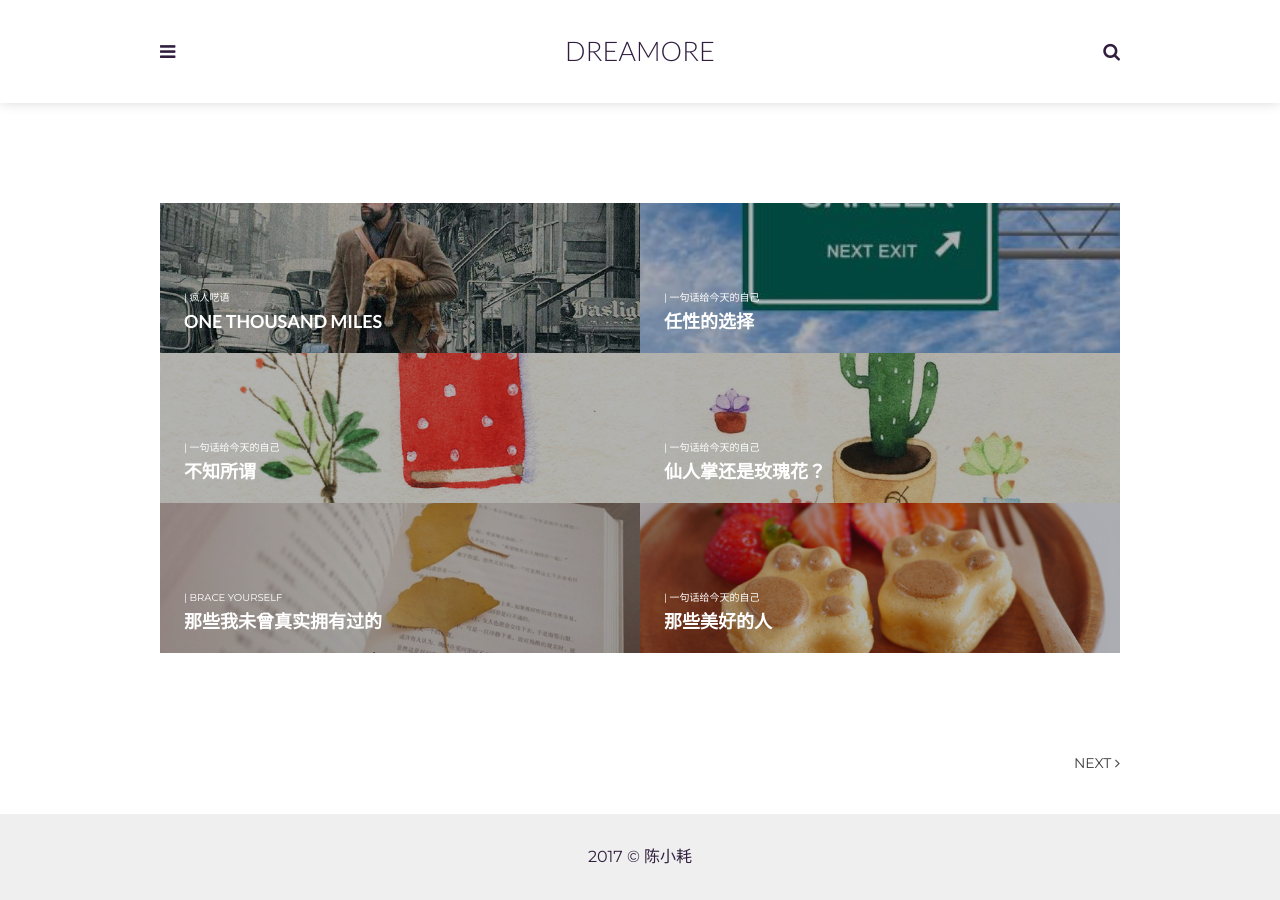
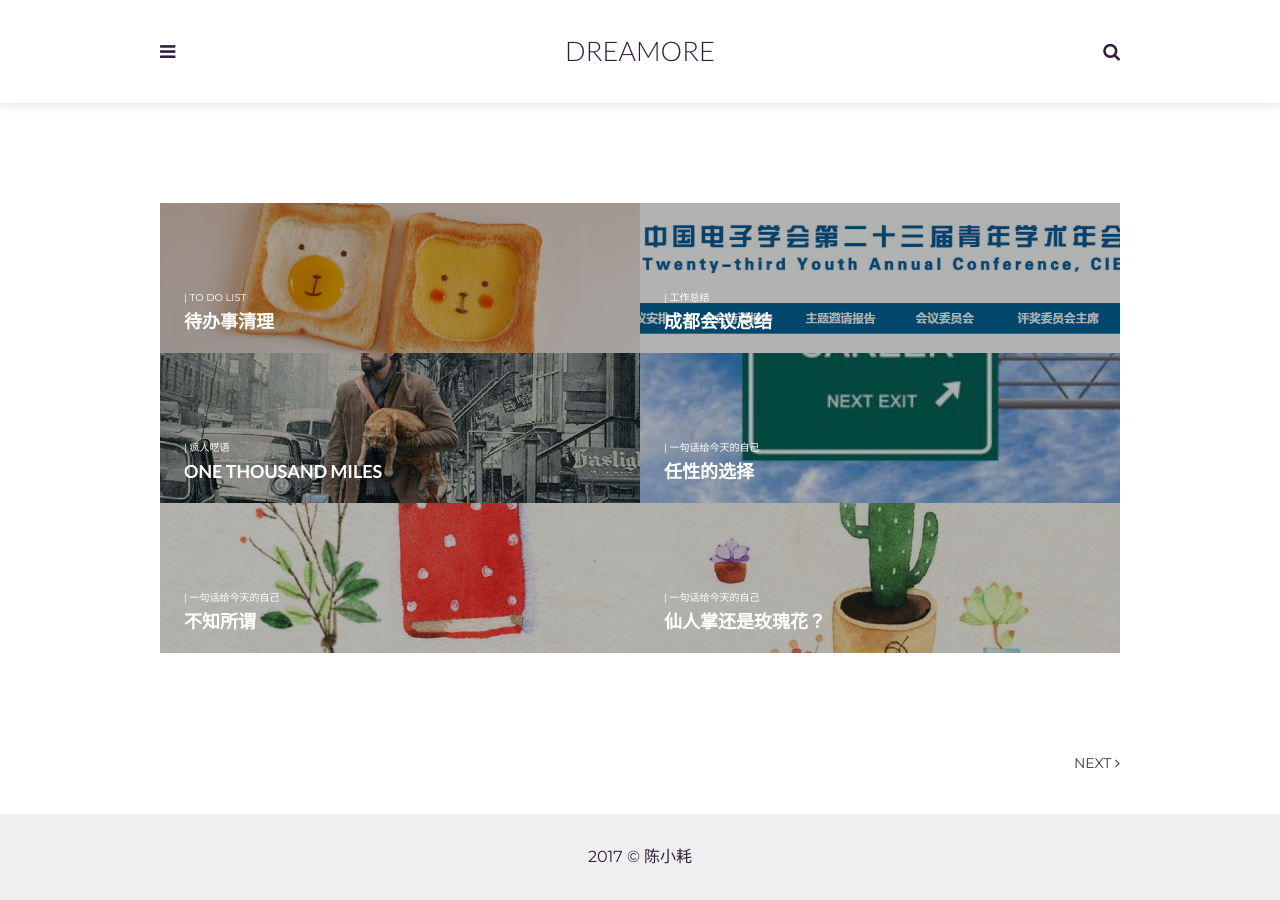
Before and after one commit to CJHdreamore/DreamoreBlog, a Jekyll site: the page built from index.html, in a window 1280 px wide. Built offline with Jekyll 4.4.1, drawn with Linux system fonts in a browser that asks for light colours; the list of posts is cut into pages by our own code; some of the changed lines change nothing that is shown.

Commit message:
今天的博文

```diff
--- a/_config.yml
+++ b/_config.yml
@@ -34,7 +34,7 @@ paginate_path: /page:num/
 
 # Build settings
 markdown: kramdown
-gems:
+plugins:
   - jekyll-paginate
   - jekyll-feed
   - jekyll-sitemap
--- /dev/null
+++ b/_posts/2017-11-28-meeting_report_CD.mdown
@@ -0,0 +1,48 @@
+---
+layout: post
+title: 成都会议总结
+img: CD_meeting.png
+date: 2017-11-28
+categories: work
+tags: [工作总结]
+author: 陈小耗
+---
+
+这次成都行打着去开会的旗号，其实我是想回家见亲人和老友。加之是师兄投的论文去开会，实质上我并没有任何贡献。但即便如此，我想自己也应该整合一下思路，毕竟还是听了一天的报告，或多或少都会有些收获。所以现在梳理一下，也是方便日后回顾。
+
+对于这次会议，前期我的期待是：一是看有没有也做高度计的同行，可以看看他们的工作是在何处；二则是学习有没有把深度学习、机器学习用在雷达领域的。
+
+对于前者，在我离开成都去重庆的那天，似乎有一个报告是关于此。对于后者，我也错过了报告，但在会议论文集中找到了一篇国防科大用深度网络做的生物雷达人体行为识别。在阅读之后，我觉得可以把自己想法记录下来，看看在后续的工作中自己能不能实际的用实验室的设备去做一些实验，然后训练自己对于深度学习的理解。这一点是有硬件条件的，那我就一定要去实施了。
+
+25号那天听的报告其实也寥寥。早晨我到达开会地点时，是海军航空大学的何友院士做的一个关于“天空基多平台海洋目标探测与识别”的研究。我认为他们这个课题的重点是海上目标信息的感知与融合。
+所谓信息感知就包括了对目标的捕捉、跟踪和识别。他们的侧重点是识别，也就是对目标的回波（大多以图像方式）做解译。那么自然，这其中就涉及到了很多机器学习的模型和算法。因为是天空基的数据，所以还有一个异构数据的融合问题。其实这个问题在项目中是很普遍的，不同环境和传感器下获取的数据，在处理中心端必须要将其融合。虽然院士并没有具体说是如何对异构数据进行融合的，但我想这应该是数据处理中的一大挑战。
+院士还提到了一个概念叫“差异信息的关联度量”，这让我想起了我在处理大气延时的模型时使用的“Objective Analysis",这其实就是一种差异信息的关联度量。
+
+接着是崔铁军教授的讲座，两个字：叹服！我认为能把科研做的如此的有清晰有条理，有内容又有应用，实在是太令人佩服了。崔铁军教授从里到外都散发着学者的儒雅和博闻强识，他回顾了自己课题组从04年到如今针对“电磁超材料”做出的研究，整个路径步步深入，又结合时代富有创新和变化，真的是被他的风采深深吸引。在我有限的认识中，崔教授相当于把他感兴趣的一个纯物理研究结果，一步步地踏踏实实地结合到了工程中，做成了有一条非常完善的“产业链”。即使是我这样从未接触过超材料的人，也能从感性上理解他们的工作。我想，这就是一个有能力的人散发的魅力，它不仅限于科研工作者还是商业缔造者这样的领域，这种逻辑明晰的讲解和阐述，是对自我剖析、理解到一定的深度，对自我真诚之后才能达到的效果。
+向崔老师学习！
+
+下午则是分会场的主题会议。记忆中与我们的研究课题尚有关联的是两个报告：一是单极化CSAR的车辆三维重建；二是基于机会约束的MIMO雷达多波束功率分配算法。
+
+简单梳理一下我对于这两个报告的想法（只是自己的感悟，可能非常不专业甚至有错误）：
+
+第一个CSAR的三维重建师兄说做的已经很好了，但我当时听完就很想知道，他是怎么划分子孔径的数目来得到重建需要的“小样本”，因为子孔径的数目就决定了样本的大小，当时主讲人说他们的方法避免了使用一个大的训练样本来进行三维重建，所以我很想知道这是如何达成的。以及他们是对每一幅子孔径下的成像图片进行两两的非相干处理，还是用了什么方法对于所有的子图像进行非相干处理？
+
+不过我觉得非相干处理这个思想还是挺好的，虽然不懂具体的算法流程，但是非相干给我一种信息正交的直觉。
+
+第二个报告的研究本质是一个优化问题，在我听报告的过程中就已经感受到了他做了很多理想的假设，这个模型应该说比较简单。我当时想的是，为什么可以做多目标RCS是无关的这样的假设，后来同门给了我一点启示，让我觉得确实如果是针对多目标，那么是可以认为他们的RCS是无关的。但是我脑子里始终觉得：多目标跟踪，那么很可能目标的形态极为接近，那么RCS之间有关联也是可能的。
+也许是我考虑太复杂了，对于一个模型来说，刚开始的建模应该可以做出这些假设。
+但是师兄的考虑就非常有道理了，他提问说MIMO之间的通道之间有干扰，在这个模型中有没有考虑。很明显，他们没有考虑到这一点，也做出了理想假设。然而正如师兄所说，对于一个模型而言，如果只有理论意义，那么最终也无法使用。模型必须要考虑噪声、考虑鲁棒性，我同意师兄的这个观点。
+
+除了这四篇报告以外，我没有再听其他的报告，这次去参加会议，实在是太划水了。
+
+总结一下收获：
+1.在雷达图像的处理研究领域，已经有很多学者在做机器学习和深度学习下的图像解译和信息融合了，甚至连崔铁军教授的SPP无线通信系统，也在寻求和深度学习的紧密结合。这更加提醒我：深度学习和机器学习，是我必须要去好好理解的课题。
+
+2.另一方面，我愈来愈紧迫地感受到，我需要系统的统计学习的知识。首先可以在Udacity上入门，其次可以询问一下香有没有什么统计学习的书推荐，或者是思熠。最好能买一本纸质书来学习。
+
+3.参加会议也让我觉得，工作的确很重要要找，但是我也应该沉下心来把自己的毕业课题处理好。至少让自己越来越清楚自己做的什么工作，做到了什么地步，如何前进，如何改进，自己心里必须要有一根弦。
+
+以上，就是这次成都行的会议梳理。
+我希望下次能有机会出去参加会议时，是我自己投了文章，并且能有针对性地去获取信息。
+
+那么我们下次见吧！
--- /dev/null
+++ b/_posts/2017-11-28-todolist.mdown
@@ -0,0 +1,24 @@
+---
+layout: post
+title: 待办事清理
+img: bread.jpg
+date: 2017-11-28
+categories: work
+tags: [to do list]
+author: 陈小耗
+---
+
+1.简历整改；最好针对不同的职位有调整
+
+2.在本周六前投给目前总结的四家公司
+
+3.Udacity上机器学习的final
+project以及ML的课程总结和回顾（详细）
+
+4.早晨（综述准备和撰写）:deadline 12月末
+
+
+5.开启Udacity上的机器学习进阶、深度学习和统计学习。
+
+
+一定要思考和总结。
```
Also changed, not shown: assets/img/CD_meeting.png (added).
